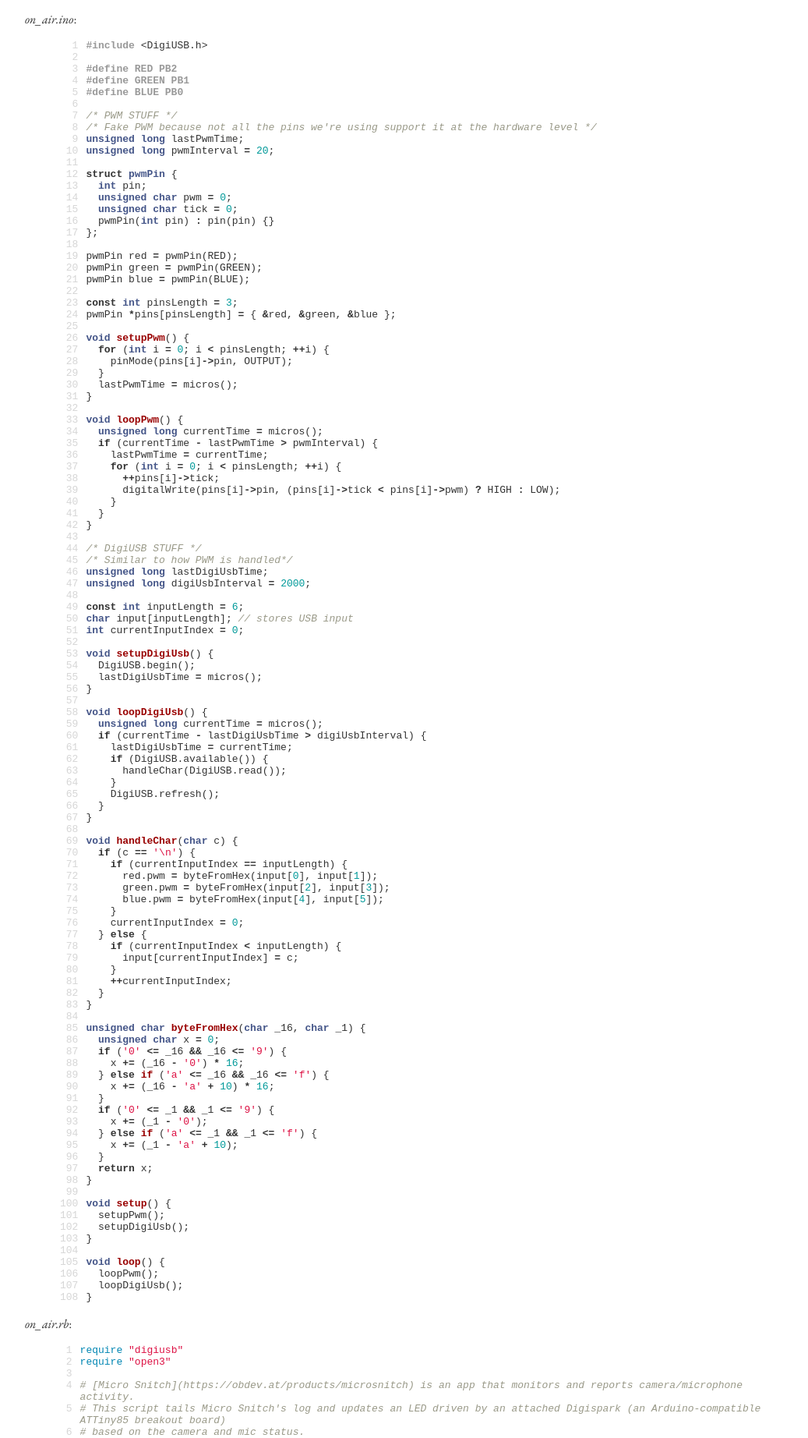
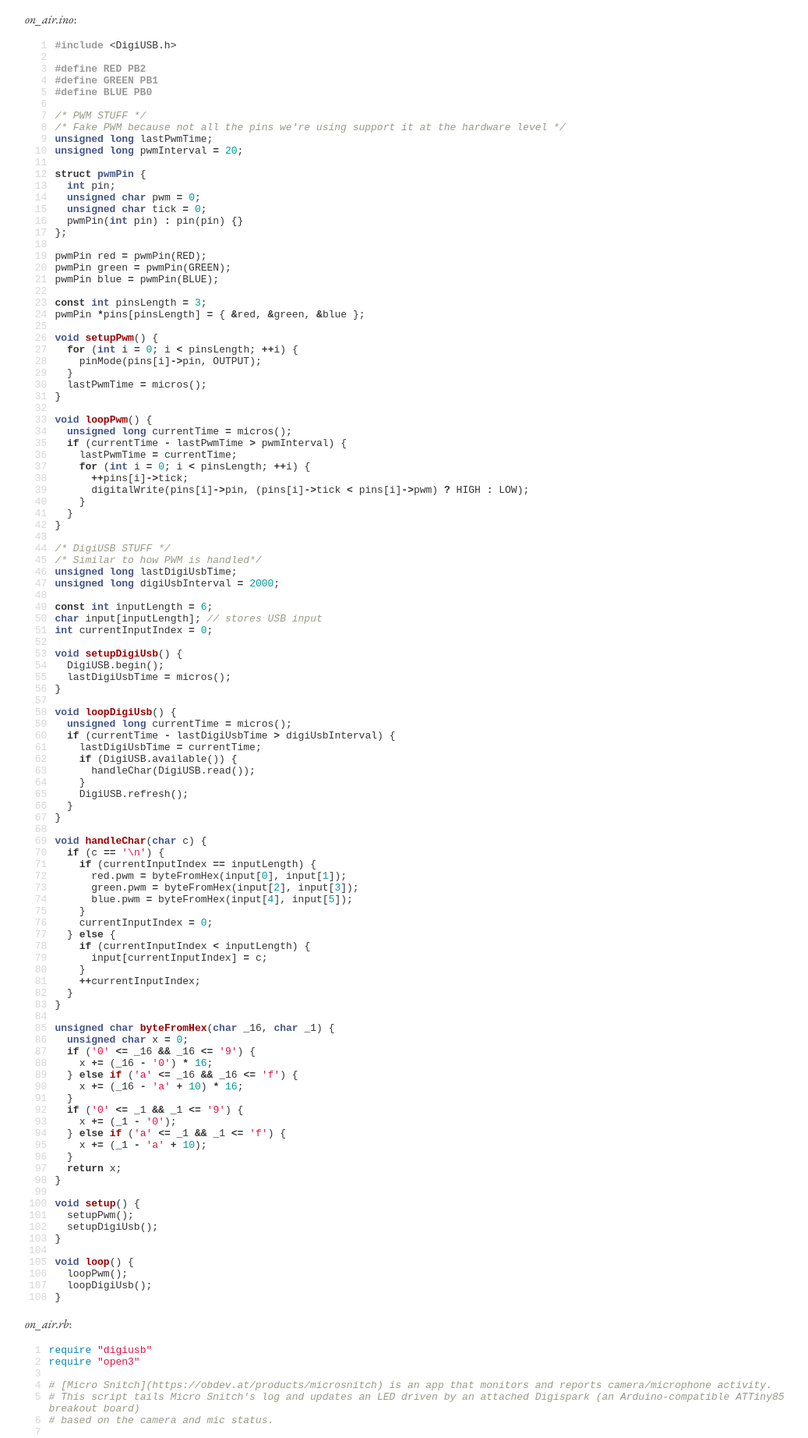
Before and after one commit to sjahu/sjahu.github.io, a Jekyll site: the page built from blog/_posts/2022-04-24-on-air-light.md, in a window 1280 px wide. Shown: the part 2045-3889 px from the top of the page at 78% size, without its empty margins (96-1133 px from the left). Built offline with Jekyll 4.4.1, drawn with Linux system fonts in a browser that asks for light colours.

Commit message:
Remove highlight margin

```diff
--- a/_sass/highlight.scss
+++ b/_sass/highlight.scss
@@ -12,6 +12,10 @@
     text-align: right;
     opacity: 20%;
   }
+}
+
+figure.highlight {
+  margin: 0;
 }
 
 /* Copied from https://github.com/jekyll/minima/blob/master/_sass/minima/skins/classic.scss */
```
